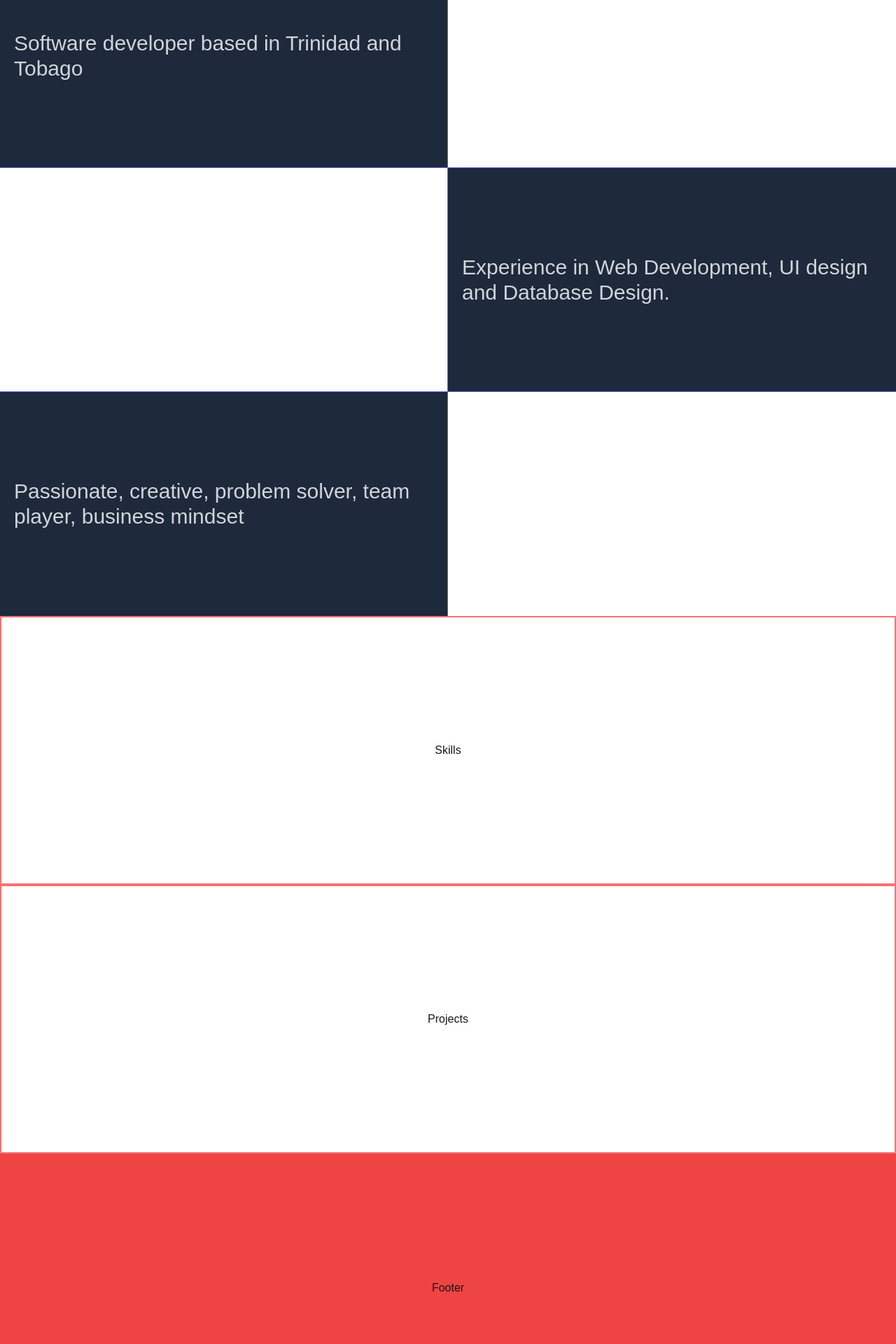
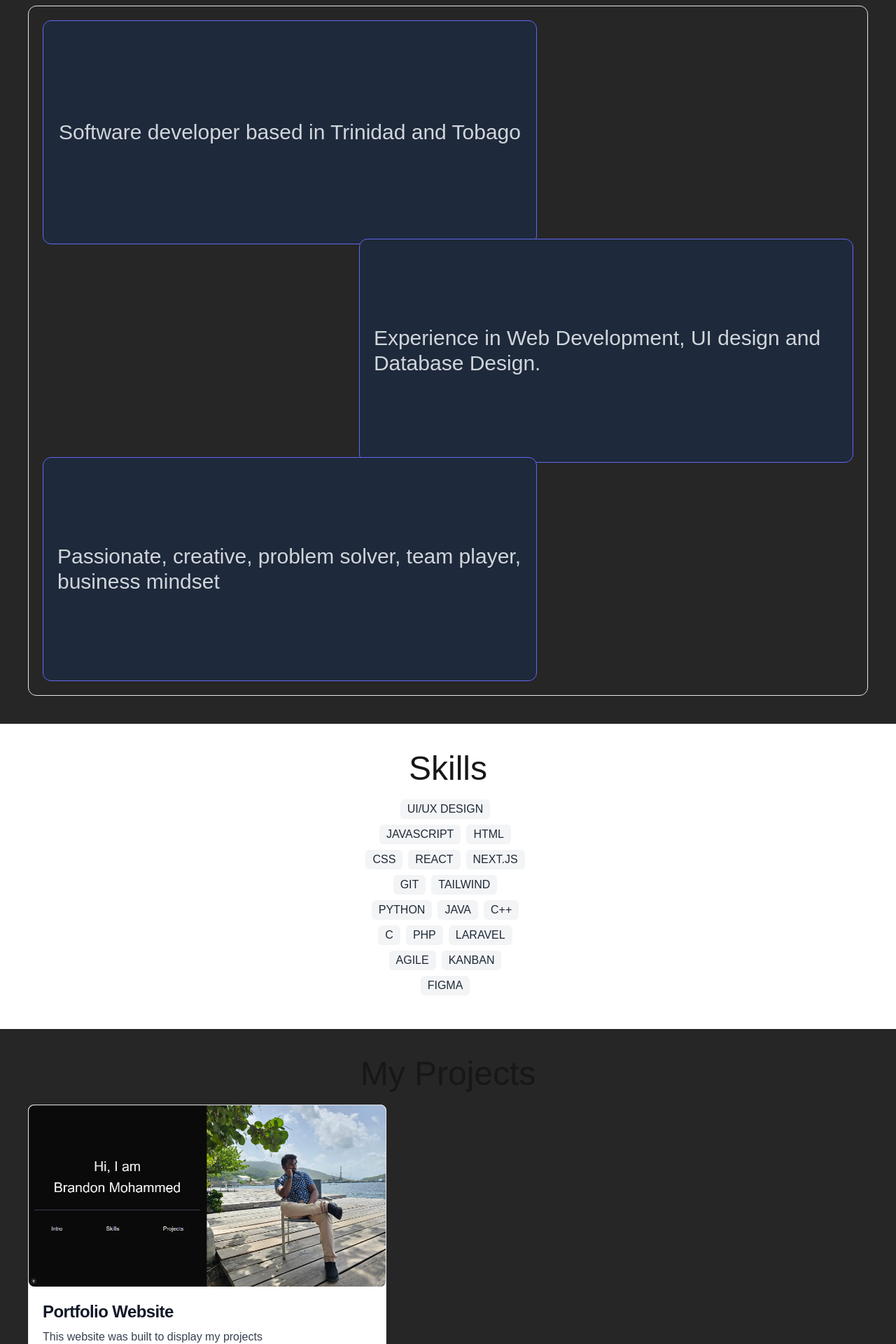
Before and after one commit to BrandonCMohammed/portfolio, a Next.js app in the folder portfolio/: page / in a window 1280 px wide. Shown: the part 880-2800 px from the top of the page at 70% size. Built offline with nearby package versions, Linux system fonts and the light colour scheme.

Commit message:
Added content to the Skills and projects section and styled them Also added content to the footer

```diff
--- a/portfolio/app/components/footer.tsx
+++ b/portfolio/app/components/footer.tsx
@@ -1,9 +1,27 @@
-export default function Footer()
-{
-    return(
+export default function Footer() {
+    return (
         <>
-            <div className="bg-red-500 flex justify-center items-center h-96">
-                Footer
+            <div className="flex justify-center items-center h-40">
+                <div className="w-1/2">
+                    <p className="flex justify-center items-center text-5xl pb-5">
+                        Contact Me
+                    </p>
+                    <p className="flex justify-center items-center pb-5">
+
+                        Email: brandonmohammed711@gmail.com
+                    </p>
+                </div>
+
+                <div className="w-1/2">
+                    <p className="flex justify-center items-center pb-5">
+                        © 2025 Brandon Mohammed. All rights reserved.
+                    </p>
+                    <p className="flex justify-center items-center pb-5">
+                        About this website: Built with Next.JS and Tailwind CSS and hosted with Vercel hosting.
+                    </p>
+
+
+                </div>
             </div>
         </>
     );
--- a/portfolio/app/components/header.tsx
+++ b/portfolio/app/components/header.tsx
@@ -20,7 +20,7 @@ export default function Header() {
           <div className="flex flex-col md:flex-row justify-around items-center w-full  mt-10 px-2">
             <div>
               <Link href="#intro_about_me" className="rounded-full  text-3xl px-4 py-2">
-                Intro
+                Introduction
               </Link>
             </div>
             <div>
--- a/portfolio/app/components/intro.tsx
+++ b/portfolio/app/components/intro.tsx
@@ -1,59 +1,33 @@
 export default function Intro() {
     return (
         <>
-            <section id="intro_about_me" className=" flex flex-col w-full  text-gray-300">
 
-                <div className="flex flex-row">
-                    <div className="w-1/2 flex justify-center items-center px-5 border-r border-b border-indigo-500 bg-slate-800 text-3xl">
+            <section id="intro_about_me" className=" flex flex-col  w-full text-gray-300 p-10  bg-neutral-800">
+                <div className="flex justify-center items-center ">
+                    <p className="text-5xl ">Introduction</p>
+                </div>
+                <div className="flex flex-col border rounded-xl p-5">
 
-                        Software developer based in Trinidad and Tobago
-
+                    <div className="flex flex-row -mb-2">
+                        <div className="w-[55.8rem] flex justify-center items-center px-5 border border-indigo-500 bg-slate-800 text-3xl rounded-xl">
+                            Software developer based in Trinidad and Tobago
+                        </div>
+                        <div className="w-1/2 h-80"></div>
                     </div>
-                    {/* <hr/> */}
-
-                    <div className="w-1/2 h-80 border-b border-indigo-500 flex justify-center items-center text-5xl">
-                        {/* ABOUT */}
+                    <div className="flex flex-row -mb-2">
+                        <div className="w-1/2 h-80"></div>
+                        <div className="w-[55.8rem] flex justify-center items-center px-5 border border-indigo-500 bg-slate-800 text-3xl rounded-xl">
+                            Experience in Web Development, UI design and Database Design.
+                        </div>
+                    </div>
+                    <div className="flex flex-row">
+                        <div className="w-[55.8rem] flex justify-center items-center px-5 border border-indigo-500 bg-slate-800 text-3xl rounded-xl">
+                            Passionate, creative, problem solver, team player, business mindset
+                        </div>
+                        <div className="w-1/2 h-80"></div>
                     </div>
 
                 </div>
-
-                <div className="flex flex-row">
-
-                    <div className="w-1/2 h-80 border-r border-r border-b border-indigo-500 flex justify-center items-center text-5xl">
-                        {/* EXPERIENCE */}
-                    </div>
-                    <div className="w-1/2 flex justify-center items-center px-5 border-b border-indigo-500 bg-slate-800 text-3xl">
-                        Experience in Web Development, UI design and Database Design.
-                        {/* In my current position, I am being trained in Enterprise Architecture and Developer Operations. */}
-
-                    </div>
-                    {/* <hr/> */}
-
-                </div>
-
-                <div className="flex flex-row">
-
-
-                    <div className="w-1/2 flex justify-center items-center px-5 border-r border-indigo-500 bg-slate-800 text-3xl">
-                        Passionate, creative, problem solver, team player, business mindset
-                        {/* I am a passionate, creative and patient person who loves to problem solve. Some of my hobbies that show this is my passion for speed cubing and music.
-                        I am a quick learner and honest. I pay attention to details which allows me to plan and stay well organized. I am a team player and my
-                        communication skills as well as open mindedness and flexability aid me in working with teams. Due to me experience working under an Enterprise Architecture team,
-                        this has allowed me to develop a business prespective to go along with my technical mindset. */}
-                    </div>
-                    <div className="w-1/2 h-80 flex justify-center items-center text-5xl">
-                        {/* PERSONALITY */}
-                    </div>
-
-                </div>
-
-
-
-
-                {/* I am excited to work with you. If you need to contact me, my number is +1(868)314-9365 and my email is brandonmohammed711@gmail.com */}
-
-
-
 
             </section>
         </>
--- /dev/null
+++ b/portfolio/app/components/projectCard.tsx
@@ -0,0 +1,35 @@
+import Image from "next/image";
+import pic from "@/public/ProtfolioPic.png"
+
+export default function ProjectCard() {
+    return (
+        <div className="py-5">
+            <div className="max-w-lg bg-white border border-gray-200 rounded-lg shadow-sm dark:bg-gray-800 dark:border-gray-700 transition delay-150 duration-300 ease-in-out hover:-translate-y-1 hover:scale-110 ">
+                <Image
+                    src={pic}
+                    alt=""
+                    className="rounded-lg"
+
+                />
+                <div className="p-5">
+                    <div>
+                        <h5 className="mb-2 text-2xl font-bold tracking-tight text-gray-900 dark:text-white">Portfolio Website</h5>
+                    </div>
+                    <p className="mb-3 font-normal text-gray-700 dark:text-gray-400">This website was built to display my projects</p>
+
+                    <div className="flex gap-4">
+                        <div className="inline-flex items-center px-3 py-2 text-sm font-medium text-center text-white bg-gray-700 rounded-lg">
+                            NEXT.JS
+                        </div>
+                        <div className="inline-flex items-center px-3 py-2 text-sm font-medium text-center text-white bg-gray-700 rounded-lg">
+                            TAILWIND
+                        </div>
+
+                    </div>
+
+                </div>
+            </div>
+
+        </div>
+    );
+}
--- a/portfolio/app/components/projects.tsx
+++ b/portfolio/app/components/projects.tsx
@@ -1,8 +1,31 @@
+import ProjectCard from "./projectCard";
+
 export default function Projects() {
     return (
         <>
-            <section id="projects" className="h-96 border-2 border-red-400 flex justify-center items-center w-full">
-                Projects
+            <section id="projects" className="p-10 bg-neutral-800 flex flex-col justify-center items-center w-full">
+
+                <p className="text-5xl ">My Projects</p>
+                <div className="w-full flex flex-row justify-between">
+                    <ProjectCard />
+                    {/* <ProjectCard />
+                    <ProjectCard /> */}
+                </div>
+
+                {/* <div className="w-full flex flex-row justify-evenly">
+                    <ProjectCard />
+                    <ProjectCard />
+                </div>
+                <div className="w-full flex flex-row justify-between">
+                    <ProjectCard />
+                    <ProjectCard />
+                    <ProjectCard />
+                </div>
+                <div className="w-full flex flex-row justify-evenly">
+                    <ProjectCard />
+                    <ProjectCard />
+                </div> */}
+
             </section>
         </>
     );
--- a/portfolio/app/components/skills.tsx
+++ b/portfolio/app/components/skills.tsx
@@ -1,8 +1,32 @@
 export default function Skills() {
     return (
         <>
-            <section id="skills" className="h-96 border-2 border-red-400 flex justify-center items-center w-full">
-                Skills
+            <section id="skills" className="flex flex-wrap flex-col justify-center items-center w-full p-10">
+                <div >
+                    <p className="text-5xl mb-5">Skills</p>
+                </div>
+
+                <div className="flex flex-wrap justify-center items-center px-[30rem]">
+
+                    <span className="bg-gray-100 text-gray-800 text-md font-medium me-2 mb-2 px-2.5 py-0.5 rounded-md dark:bg-gray-700 dark:text-gray-300">UI/UX DESIGN</span>
+                    <span className="bg-gray-100 text-gray-800 text-md font-medium me-2 mb-2 px-2.5 py-0.5 rounded-md dark:bg-gray-700 dark:text-gray-300">JAVASCRIPT</span>
+                    <span className="bg-gray-100 text-gray-800 text-md font-medium me-2 mb-2 px-2.5 py-0.5 rounded-md dark:bg-gray-700 dark:text-gray-300">HTML</span>
+                    <span className="bg-gray-100 text-gray-800 text-md font-medium me-2 mb-2 px-2.5 py-0.5 rounded-md dark:bg-gray-700 dark:text-gray-300">CSS</span>
+                    <span className="bg-gray-100 text-gray-800 text-md font-medium me-2 mb-2 px-2.5 py-0.5 rounded-md dark:bg-gray-700 dark:text-gray-300">REACT</span>
+                    <span className="bg-gray-100 text-gray-800 text-md font-medium me-2 mb-2 px-2.5 py-0.5 rounded-md dark:bg-gray-700 dark:text-gray-300">NEXT.JS</span>
+                    <span className="bg-gray-100 text-gray-800 text-md font-medium me-2 mb-2 px-2.5 py-0.5 rounded-md dark:bg-gray-700 dark:text-gray-300">GIT</span>
+                    <span className="bg-gray-100 text-gray-800 text-md font-medium me-2 mb-2 px-2.5 py-0.5 rounded-md dark:bg-gray-700 dark:text-gray-300">TAILWIND</span>
+                    <span className="bg-gray-100 text-gray-800 text-md font-medium me-2 mb-2 px-2.5 py-0.5 rounded-md dark:bg-gray-700 dark:text-gray-300">PYTHON</span>
+                    <span className="bg-gray-100 text-gray-800 text-md font-medium me-2 mb-2 px-2.5 py-0.5 rounded-md dark:bg-gray-700 dark:text-gray-300">JAVA</span>
+                    <span className="bg-gray-100 text-gray-800 text-md font-medium me-2 mb-2 px-2.5 py-0.5 rounded-md dark:bg-gray-700 dark:text-gray-300">C++</span>
+                    <span className="bg-gray-100 text-gray-800 text-md font-medium me-2 mb-2 px-2.5 py-0.5 rounded-md dark:bg-gray-700 dark:text-gray-300">C</span>
+                    <span className="bg-gray-100 text-gray-800 text-md font-medium me-2 mb-2 px-2.5 py-0.5 rounded-md dark:bg-gray-700 dark:text-gray-300">PHP</span>
+                    <span className="bg-gray-100 text-gray-800 text-md font-medium me-2 mb-2 px-2.5 py-0.5 rounded-md dark:bg-gray-700 dark:text-gray-300">LARAVEL</span>
+                    <span className="bg-gray-100 text-gray-800 text-md font-medium me-2 mb-2 px-2.5 py-0.5 rounded-md dark:bg-gray-700 dark:text-gray-300">AGILE</span>
+                    <span className="bg-gray-100 text-gray-800 text-md font-medium me-2 mb-2 px-2.5 py-0.5 rounded-md dark:bg-gray-700 dark:text-gray-300">KANBAN</span>
+                    <span className="bg-gray-100 text-gray-800 text-md font-medium me-2 mb-2 px-2.5 py-0.5 rounded-md dark:bg-gray-700 dark:text-gray-300">FIGMA</span>
+                </div>
+
             </section>
         </>
     );
--- a/portfolio/app/layout.tsx
+++ b/portfolio/app/layout.tsx
@@ -25,7 +25,7 @@ export default function RootLayout({
   children: React.ReactNode;
 }>) {
   return (
-    <html lang="en">
+    <html lang="en" className="scroll-smooth">
 
       <body
         className={`${geistSans.variable} ${geistMono.variable} antialiased`}
```
Also changed, not shown: portfolio/app/page.tsx (line endings or trailing spaces), portfolio/public/ProtfolioPic.png (added).
